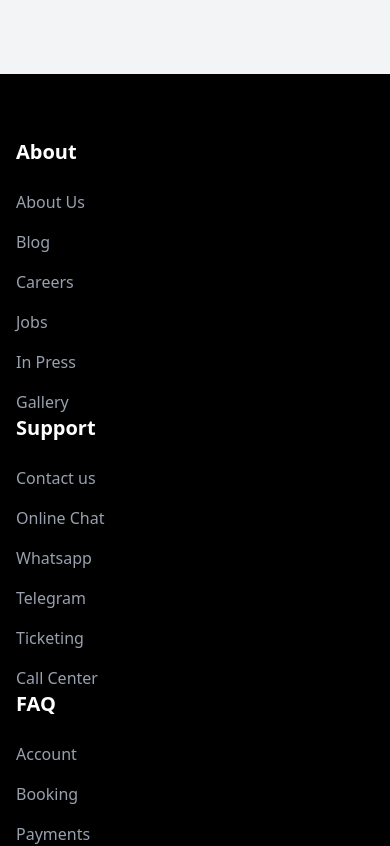
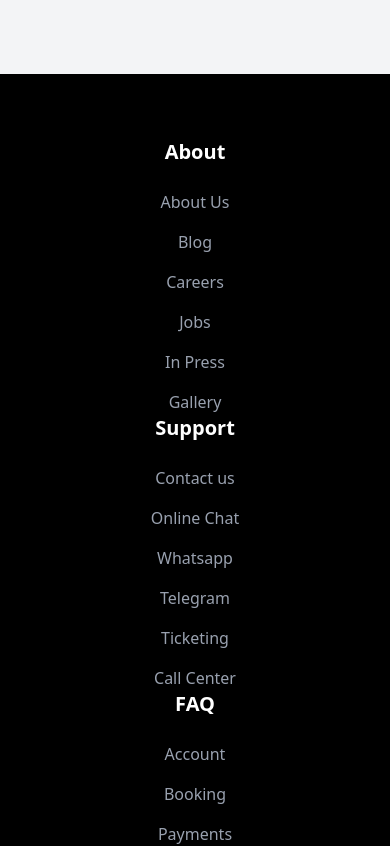
Before and after one commit to chamaxx9zp/IndoTravi, a React (Vite) app: page / in a window 390 px wide. Shown: the part 7160-8006 px from the top of the page. Built offline with nearby package versions, Linux system fonts and the light colour scheme.

Commit message:
fix footer center view ✔️

```diff
--- a/src/components/FooterSection/FooterSection.jsx
+++ b/src/components/FooterSection/FooterSection.jsx
@@ -59,7 +59,7 @@
     <footer className="bg-black text-gray-400 py-16">
       <div className="max-w-7xl mx-auto px-4">
         <div className="grid grid-cols-1 md:grid-cols-2">
-          <div className="grid md:grid-cols-3">
+          <div className="grid md:grid-cols-3 text-center md:text-start">
             {Object.values(footerLinks).map((section) => (
               <div key={section.title}>
                 <h3 className="text-white text-xl font-semibold mb-6">
```
